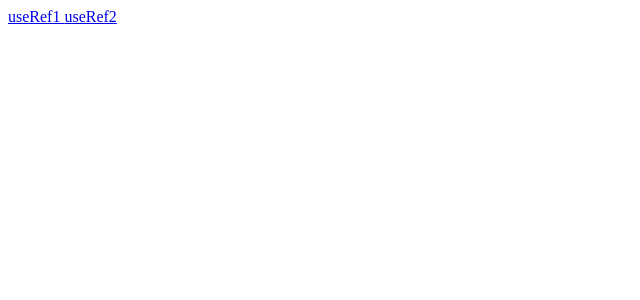
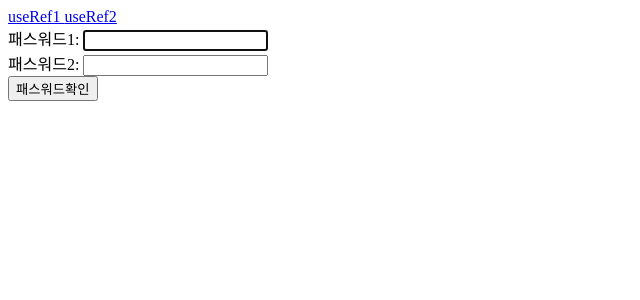
Before and after one commit to itdanja2025/2026B_react, a React (Vite) app: page /use-ref2 in a window 1280 px wide. Before the commit this address had no page. Shown: the top 300 px of the page, without its empty margins (0-640 px from the left). Built offline with nearby package versions, Linux system fonts and the light colour scheme.

Commit message:
day53 2h

```diff
--- a/src/example/day06/App.jsx
+++ b/src/example/day06/App.jsx
@@ -1,6 +1,7 @@
 import { Route, Routes } from "react-router-dom";
 import TopNavi from "./TopNavi";
 import UseRefExam1 from "./UseRefExam1";
+import UseRefExam2 from "./UseRefExam2";
 
 export default function App( props ){
     return (<>
@@ -8,7 +9,7 @@ export default function App( props ){
         <Routes>
             <Route path="/" element={ <UseRefExam1 /> } />
             <Route path="/use-ref1" element={ <UseRefExam1 /> } />
-            {/* <Route path="/use-ref2" element={ <UseRefExam2/> } /> */}
+            <Route path="/use-ref2" element={ <UseRefExam2 /> } />
         </Routes>
     </>)
 }
--- a/src/example/day06/TopNavi.jsx
+++ b/src/example/day06/TopNavi.jsx
@@ -4,7 +4,7 @@ export default function TopNavi( props ){
     return (
         <div>
             <NavLink to="/use-ref1"> useRef1 </NavLink>
-            <NavLink to="/use-ref1"> useRef2 </NavLink>
+            <NavLink to="/use-ref2"> useRef2 </NavLink>
         </div>
     )
 }
--- /dev/null
+++ b/src/example/day06/UseRefExam2.jsx
@@ -0,0 +1,45 @@
+import { useEffect, useRef, useState } from "react";
+
+export default function UseRefExam2( props ){
+    const passRef1 = useRef(); // 재렌더링시 값 유지 변수
+    const passRef2 = useRef();
+    // useEffect( () => {} , [] )   // 컴포넌트 생성시 최초 1번 실행
+    // useEffect( () => {}  )       // 컴포넌트 생성시 최초 1번 실행 + 재렌더링마다 실행
+    // useEffect( () => {} , [ state변수명 ]  ) // 컴포넌트 생성시 최초 1번 실행 + 특정한 state 변경시 재렌더링 실행
+    useEffect( () => {
+        console.log( passRef1 , passRef2 )
+        passRef1.current.focus(); // .focus : 해당 dom에 마우스 (깜빡)커서 두기
+    } , [] )
+    const checkPassword = ( ) => {
+        if( !passRef1.current.value || passRef2.current.value == '' ){ // 비밀번호 또는 비밀번호확인 하나라도 없으면
+            alert('비밀번호 입력하세요'); passRef1.current.focus(); return;
+        }
+        if( passRef1.current.value === passRef2.current.value ){ // 비밀번호 와 비밀번호 확인 같으면
+            alert('비밀번호 확인 성공');
+        }else{
+            alert('비밀번호 불일치');
+        }
+    }
+
+    return(<>
+        <form>
+            패스워드1: <input ref={ passRef1 }/> <br/>
+            패스워드2: <input ref={ passRef2 }/> <br/>
+            <button type="buttom" onClick={ checkPassword }> 패스워드확인 </button>
+        </form>
+    </>)
+}
+/*
+    입력상자내 입력받은 값 제어
+    1. useState
+        const [ title , setTitle ] = useState('');
+        <input value={title} onChange={ (e)=>{ setTitle( e.target.value ); }}/>
+
+    2. useRef
+        const titleRef = useRef('')
+        <input ref={ titleRef } />
+    ----------------------------------------------------------------------------
+    const formRef = useRef( );
+    * <form ref={ formRef }>
+      </form>
+*/
```
